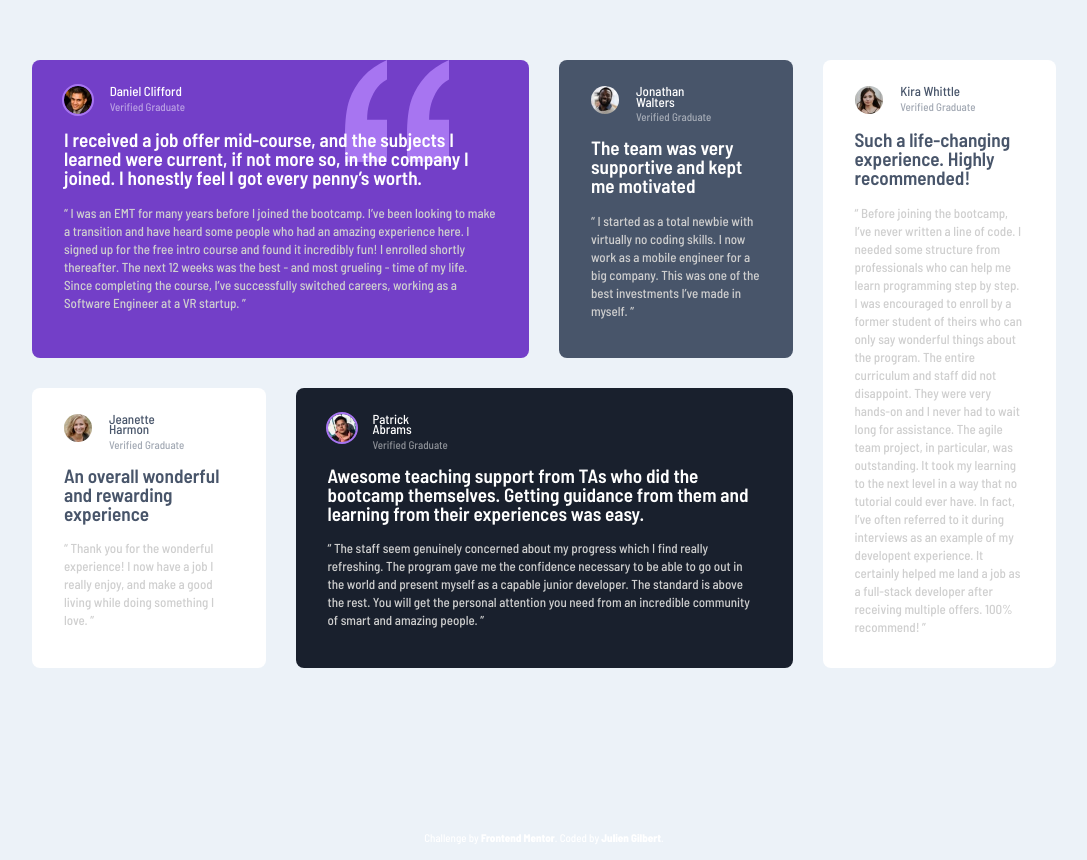
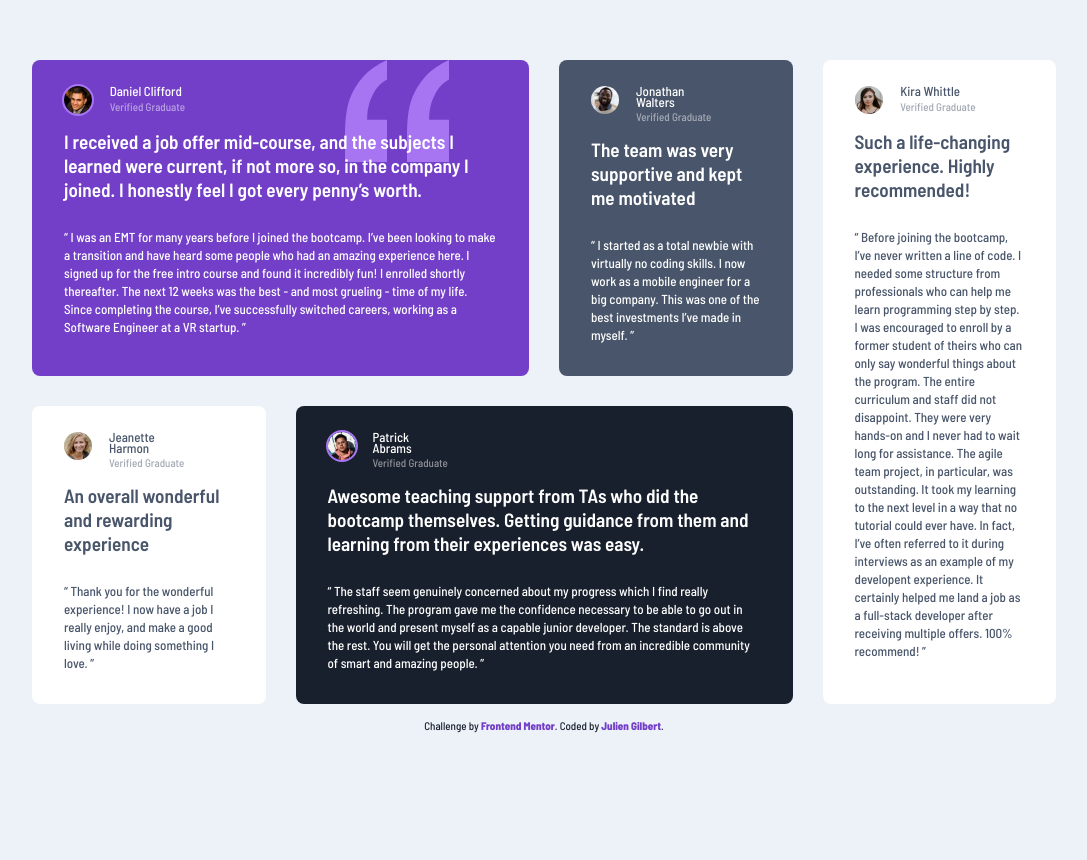
Before and after one commit to juliengDev/Testimonials-grid-section, a website: page index.html in a window 1280 px wide. Shown: the part 104-964 px from the top of the page, without its empty margins (96-1183 px from the left). Drawn offline with Linux system fonts and the light colour scheme.

Commit message:
fixing preview

```diff
--- a/sass/base/_typography.scss
+++ b/sass/base/_typography.scss
@@ -34,11 +34,14 @@ body {
 .ft-intro {
   font-size: clamp(1.5rem, 1.5vw, 2rem);
   font-weight: 600;
+  line-height: 24px;
+
   z-index: 1;
 }
 .ft-txt {
   font-size: clamp(0.8rem, 1.5vw, 1.3rem);
-  color: var(--color-light-grey);
+  // color: var(--color-light-grey);
   line-height: 18px;
+  margin-top: 1rem;
   // opacity: 0.7;
 }
--- a/sass/base/_utilities.scss
+++ b/sass/base/_utilities.scss
@@ -7,7 +7,7 @@
     "jeanette patrick patrick kira";
   gap: 3rem;
   align-content: start;
-  margin: 16.4rem auto;
+  margin: 16.4rem auto 0;
   width: min(111rem, 80%);
   @include respond(tab-port) {
     width: min(32.7rem, 80%);
--- a/sass/layout/_footer.scss
+++ b/sass/layout/_footer.scss
@@ -2,9 +2,9 @@
   margin: 1.6rem 0 6rem;
   font-size: 1.1rem;
   text-align: center;
-  color: var(--color-wenge-brown);
+  color: var(--color-dark2-grey);
   &__credit {
     font-weight: 800;
-    color: var(--color-dark-raspberry) !important;
+    color: var(--color-purple) !important;
   }
 }
```
Also changed, not shown: public/css/style.css, 1 other file.
